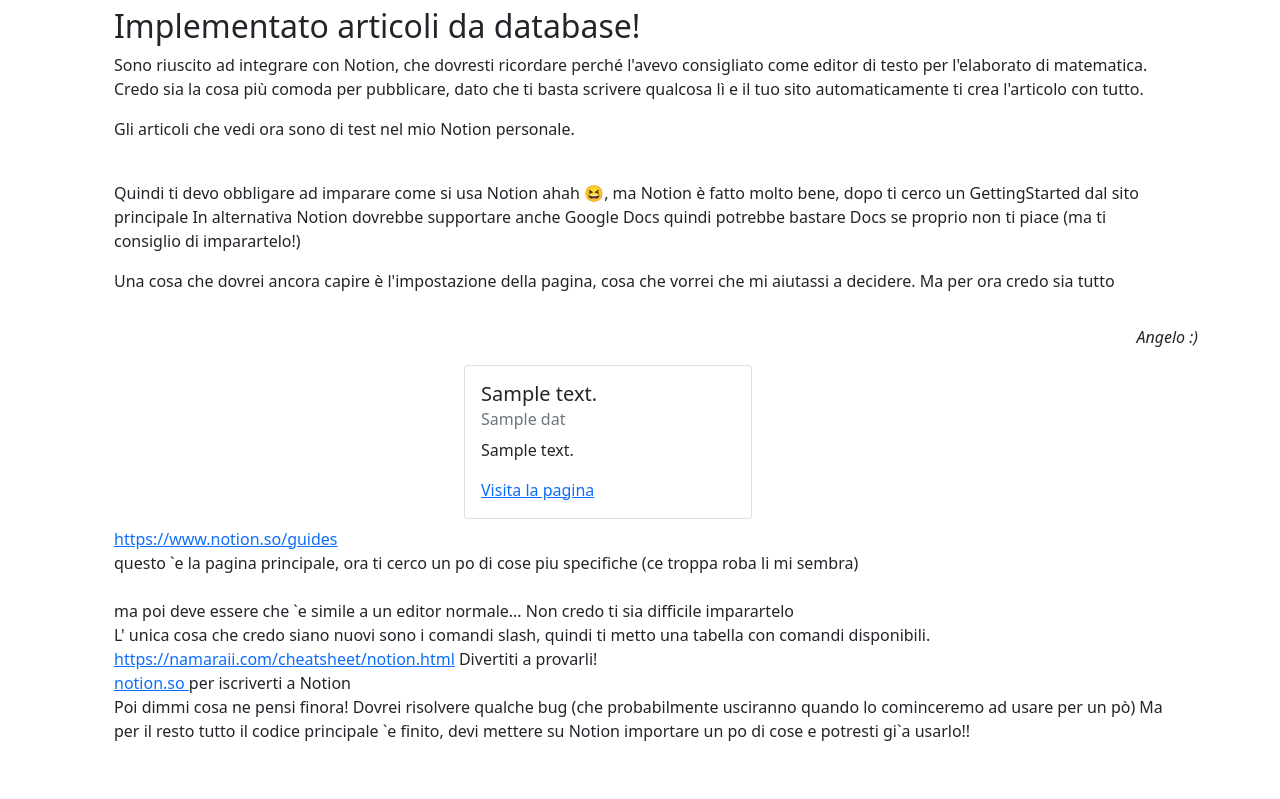
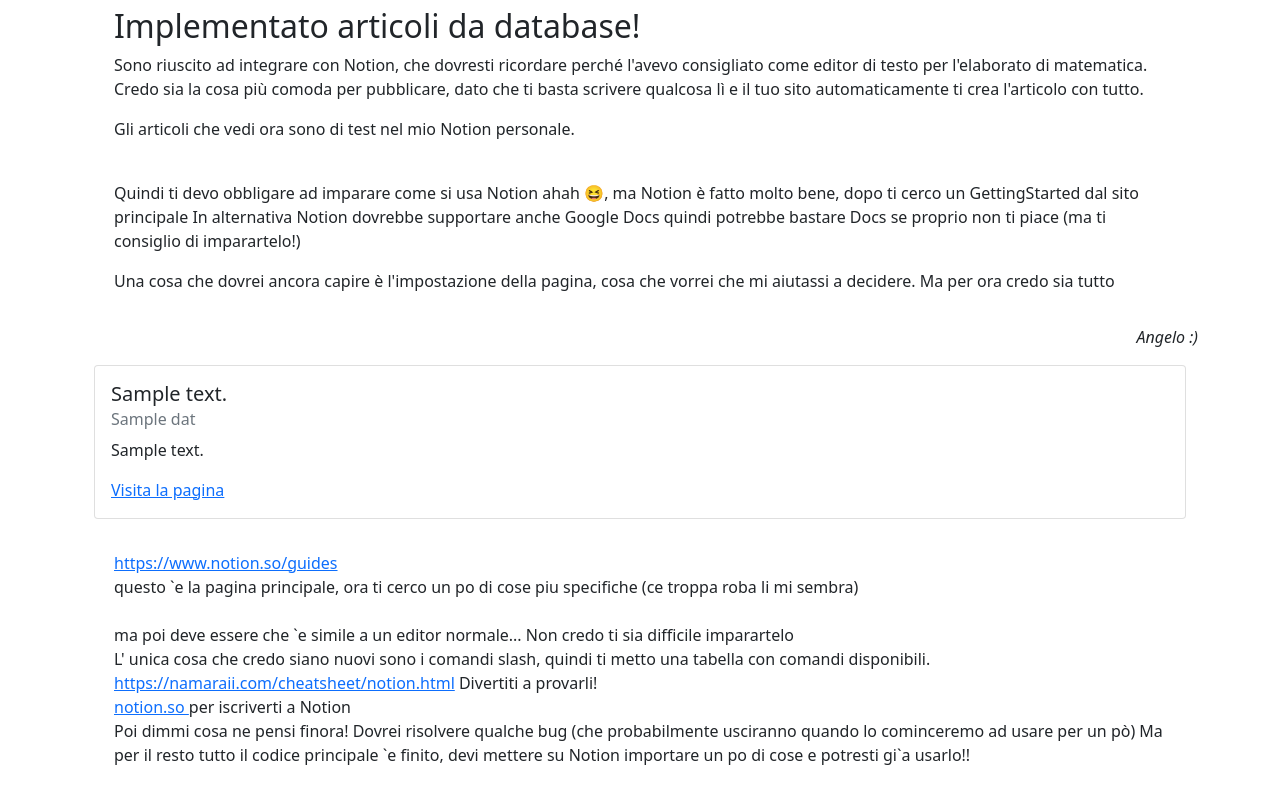
Before and after one commit to Flecart/blog, a Flask app: template app/templates/index.jinja in a window 1280 px wide. Shown: the part 153-952 px from the top of the page. Before the commit the page ends 894 px from the top, so only its background shows below. Run offline with Flask 2, Linux system fonts and the light colour scheme; the template is opened without the code that fills it: most values are stand-ins (such as "Sample title", 1, 10 or a date in 2020).

Commit message:
solved grid alignment

```diff
--- a/app/__init__.py
+++ b/app/__init__.py
@@ -41,7 +41,7 @@
         tmp_dict['id'] = page['id']
         scrapped_pages.append(tmp_dict)
 
-    return render_template("index.jinja", pages=scrapped_pages, time=time())
+    return render_template("index.jinja", pages=scrapped_pages)
 
 
 @app.route("/errore_interno")
--- a/app/helper.py
+++ b/app/helper.py
@@ -111,8 +111,8 @@
 
 def date_parser(date):
     # le date dovrebbero sempre restare nel formato di Notion, quindi faccio soluzioone ez...
+    return date[:10]
 
-    return date[:10]
 
 # debuggin stuff here
 if __name__ == "__main__":
--- a/app/static/index.css
+++ b/app/static/index.css
@@ -1,4 +1,5 @@
 .center {
     display: flex;
     justify-content: center;
-  }
+    align-items: center;
+}
--- a/app/templates/index.jinja
+++ b/app/templates/index.jinja
@@ -1,7 +1,6 @@
 {% extends "layout.html" %}
 
 {% block body %}
-    <link href="/static/index.css?v={{time}}" rel="stylesheet">
     <div class="section">
         <h2>
             Implementato articoli da database!
@@ -29,9 +28,11 @@
     </p>
 
     {# qui ci devo mettere le cose che trovo nel database #}
-    <div class="center">
+    <div class="container">
+        <div class="row">
             {% for page in pages %}
-            <div class="card" style="width: 18rem;">
+                <div class="col-sm">
+                    <div class="card">
                         <div class="card-body">
                             {# il type `e sempre una lista, ma in questo caso sono sicuro che e lunga 1 perch'e controllo io
                             la struttura `e un po complessa ma basta guardare il json che mi torna che e sempre con questa
@@ -46,10 +47,12 @@
                             <a href="/articles/{{ page['id'] }}" class="card-link">Visita la pagina</a>
                         </div>
                     </div>
-            <div class='section'>
-            {# jsut making space #}
+                </div>
+                <div class="section">
                 </div>
             {% endfor %}
+
+        </div>
     </div>
     <div class='section'>
     <a href="https://www.notion.so/guides">https://www.notion.so/guides</a>
--- a/app/templates/layout.html
+++ b/app/templates/layout.html
@@ -11,7 +11,7 @@
 
         <!-- Bootsrap stuff here -->
         <link href="https://cdn.jsdelivr.net/npm/bootstrap@5.0.2/dist/css/bootstrap.min.css" rel="stylesheet" integrity="sha384-EVSTQN3/azprG1Anm3QDgpJLIm9Nao0Yz1ztcQTwFspd3yD65VohhpuuCOmLASjC" crossorigin="anonymous">
-        <script src="https://cdn.jsdelivr.net/npm/bootstrap@5.0.2/dist/js/bootstrap.bundle.min.js" integrity="sha384-MrcW6ZMFYlzcLA8Nl+NtUVF0sA7MsXsP1UyJoMp4YLEuNSfAP+JcXn/tWtIaxVXM" crossorigin="anonymous"></script>
+
         <title>Blog di Matteo</title>
     </head>
     <body>
@@ -24,4 +24,5 @@
             {% endblock %}
          </div>
     </body>
+    <script src="https://cdn.jsdelivr.net/npm/bootstrap@5.0.2/dist/js/bootstrap.bundle.min.js" integrity="sha384-MrcW6ZMFYlzcLA8Nl+NtUVF0sA7MsXsP1UyJoMp4YLEuNSfAP+JcXn/tWtIaxVXM" crossorigin="anonymous"></script>
 </html>
```
Also changed, not shown: app/test.py (added, +11 -0 lines). Lines whose indentation alone changed are shown as unchanged.
